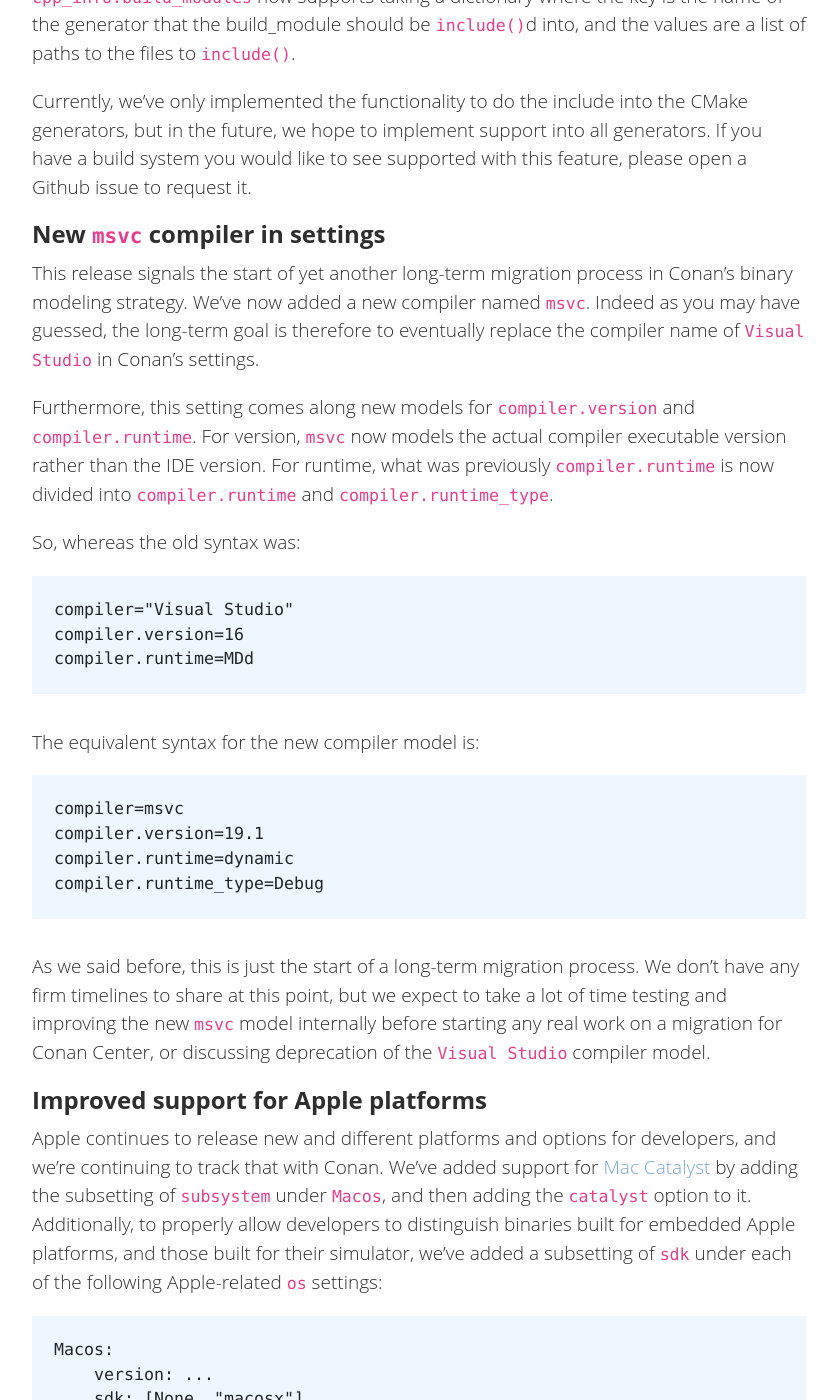
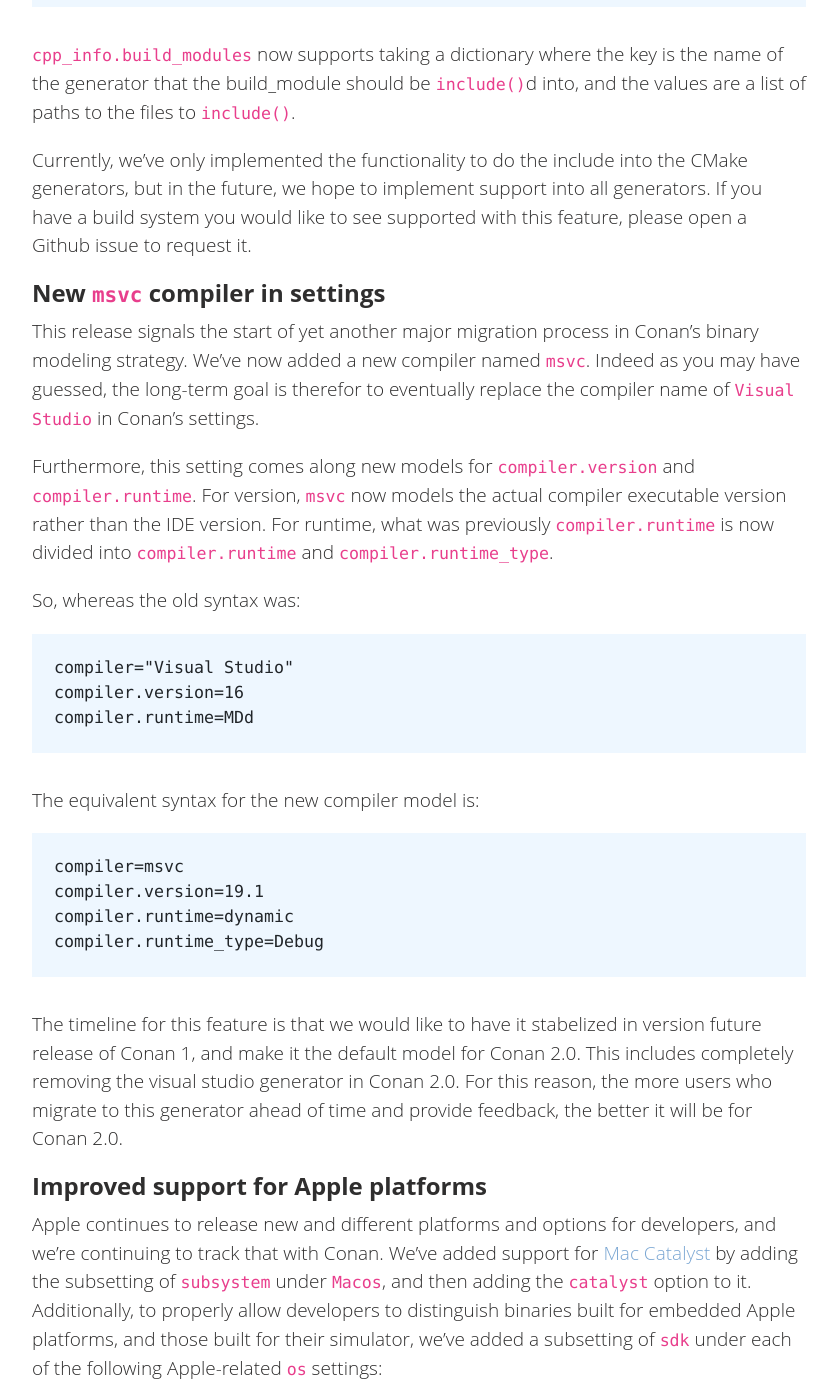
Before and after one commit to conan-io/conan-io.github.io, a Jekyll site: the page built from _posts/2021-01-25-New-conan-release-1-33.markdown, in a window 1280 px wide and 1400 px high, scrolled down 5443 px. Shown: the whole window, without its empty margins (20-857 px from the left). Built offline with Jekyll 4.4.1, drawn with Linux system fonts in a browser that asks for light colours; comment, search, counter and statistics services are not loaded; some of the changed text lies outside the part shown.

Commit message:
add mycompany to conf example, leave open the option of conf affect package_id, inline strip_root in command examples, add subsystem to settings snippet, clarify that msbuild generator will replace visual studio in Conan 2.0

```diff
--- a/_posts/2021-01-25-New-conan-release-1-33.markdown
+++ b/_posts/2021-01-25-New-conan-release-1-33.markdown
@@ -4,8 +4,8 @@ comments: false
 title: "Conan 1.33: New [conf] section in profiles, New strip_root argument for
 tools.get(), new Meson build helper, New toolchain and build helper for Qbs, New
 CMakeDeps generator, Per-generator build_modules support, New msvc compiler in
-settings, Apple Catalyst support, New os.sdk and os.subsystem sub-settings for
-macOS"
+settings, new os.subsystem for macOS for Apple Catalyst support, New os.sdk for
+all Apple os."
 ---
 
 Conan 1.33.0 is a big release! We're introducing a new section in profiles named
@@ -80,14 +80,15 @@ The first question many people will ask when learning about this new feature is:
 "when should I use `[conf]` instead of `[settings]` or `[options]`?"
 
 The key factor is whether or not the parameter will affect the binary because
-`[conf]` does not affect `package_id`. So for example, optimization level would
-not be a good fit to expose via `[conf]`, because different values will result
-in differnet binaries. Aside from `verbosity`, other examples which would be
-good fits include the number of processors to use, whether or not to build in
-parallel, paths to generated log files, etc. Outside of the built-in usages
-we're implementing, the most common usage we suggest is to replace instances
-where people have used environments variables to implement non-binary-affecting
-parameters for recipes.
+`[conf]` does not affect `package_id` by default (note: we are looking at making
+it possible to opt-in to `[conf]` affecting `package_id` on-demand). So for
+example, optimization level would not be a good fit to expose via `[conf]`,
+because different values will result in differnet binaries. Aside from
+`verbosity`, other examples which would be good fits include the number of
+processors to use, whether or not to build in parallel, paths to generated log
+files, etc. Outside of the built-in usages we're implementing, the most common
+usage we suggest is to replace instances where people have used environments
+variables to implement non-binary-affecting parameters for recipes.
 
 In summary, the `[conf]` feature is still very new in it's implementation, and
 there is a lot more we hope to add to it in the upcoming releases (most
@@ -118,14 +119,17 @@ directory name in both the source and build method.
 un-necessary, and it will not be present after the sources are extracted.
 
 Of note, `tools.get()` relies internally on two other public `tools` functions,
-which now also support the same parameter:
+which now also support the same parameter. In summary, here are the three
+affected function signatures.
 
-- `tools.unzip()`
-- `tools.untargz()`
+- `tools.get(...., strip_root=True)`
+- `tools.unzip(...., strip_root=True)`
+- `tools.untargz(...., strip_root=True)`
 
 ## New Meson, Qbs, and CMake Integrations
 
-For the `Qbs` build system, we've added a new [`toolchain` and `build_helper`](https://docs.conan.io/en/latest/reference/conanfile/tools/qbs.html#qbs)
+For the `Qbs` build system, we've added a new [`toolchain` and
+`build_helper`](https://docs.conan.io/en/latest/reference/conanfile/tools/qbs.html#qbs)
 which leverage our new model for build system integrations.  You can use them in
 your recipes like so:
 
@@ -194,9 +198,9 @@ feature, please open a Github issue to request it.
 
 ## New `msvc` compiler in settings
 
-This release signals the start of yet another long-term migration process in
+This release signals the start of yet another major migration process in
 Conan's binary modeling strategy. We've now added a new compiler named `msvc`.
-Indeed as you may have guessed, the long-term goal is therefore to eventually
+Indeed as you may have guessed, the long-term goal is therefor to eventually
 replace the compiler name of `Visual Studio` in Conan's settings.
 
 Furthermore, this setting comes along new models for `compiler.version` and
@@ -218,11 +222,11 @@ The equivalent syntax for the new compiler model is:
     compiler.runtime=dynamic
     compiler.runtime_type=Debug
 
-As we said before, this is just the start of a long-term migration process. We
-don't have any firm timelines to share at this point, but we expect to take a
-lot of time testing and improving the new `msvc` model internally before
-starting any real work on a migration for Conan Center, or discussing
-deprecation of the `Visual Studio` compiler model.
+The timeline for this feature is that we would like to have it stabelized in
+version future release of Conan 1, and make it the default model for Conan 2.0.
+This includes completely removing the visual studio generator in Conan 2.0. For
+this reason, the more users who migrate to this generator ahead of time and
+provide feedback, the better it will be for Conan 2.0.
 
 ## Improved support for Apple platforms
 
```
Also changed, not shown: other parts of _posts/2021-01-25-New-conan-release-1-33.markdown (+4 -3 lines).
